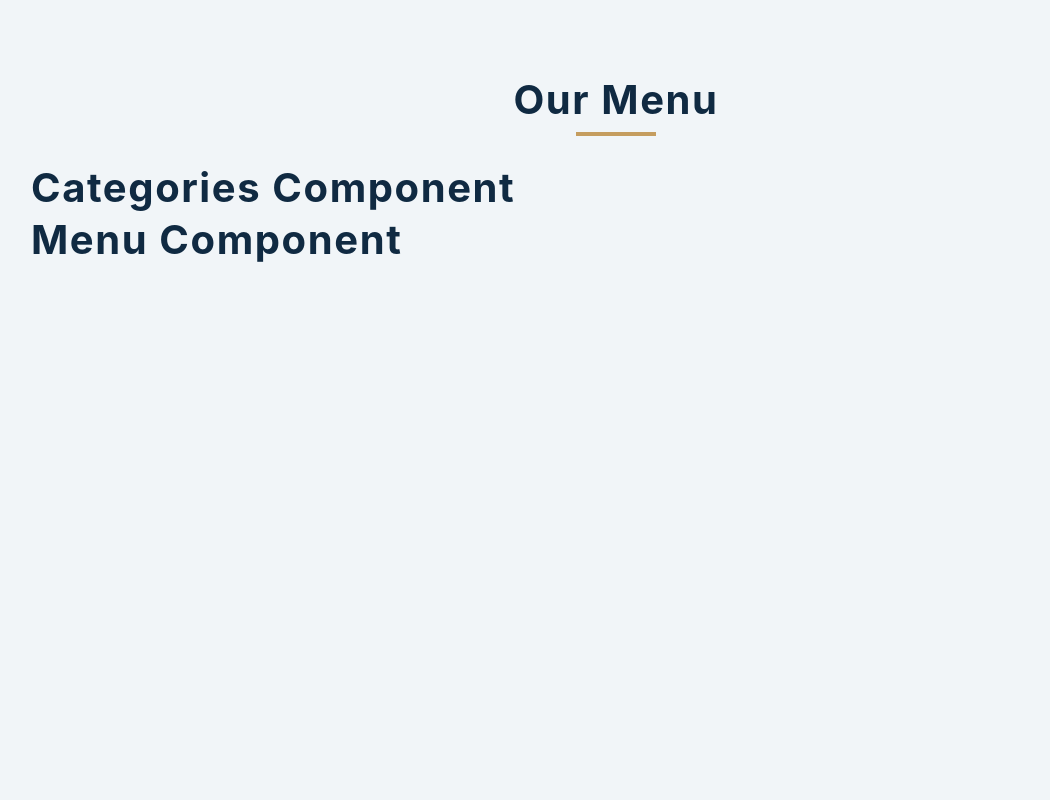
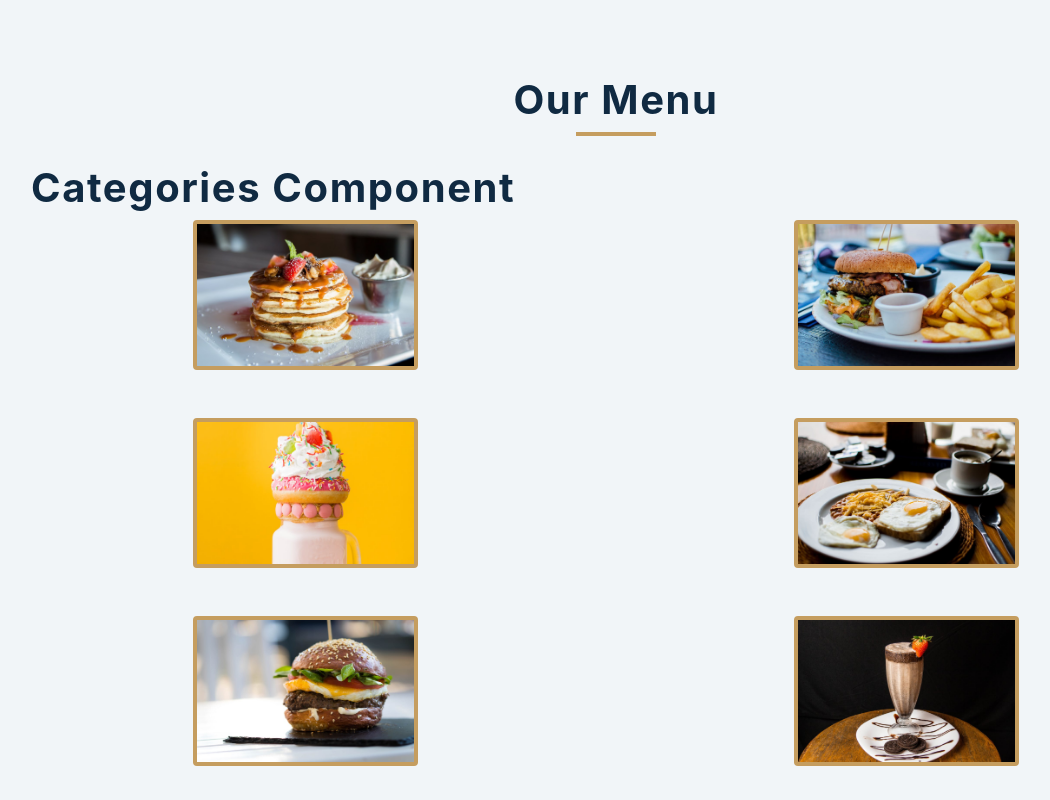
Before and after one commit to SadiKISLAR/menu-project-with-react-smilga, a React (Create React App) app: page / in a window 1280 px wide. Shown: the top 800 px of the page, without its empty margins (24-1074 px from the left). Built offline with nearby package versions, Linux system fonts and the light colour scheme; the HTML template or start-up script is replaced by a standard one.

Commit message:
images done

```diff
--- a/src/Menu.js
+++ b/src/Menu.js
@@ -1,7 +1,17 @@
 import React from 'react';
 
-const Menu = () => {
-  return <h2>menu component</h2>;
+const Menu = ({ items }) => {
+  return <div className='section-center'>
+    {items.map((menuItem) => {
+      const { id, title, img, desc } = menuItem;
+      return <article key={id} className="menu-item">
+        <img src={img} alt={title} className='photo' />
+      </article>
+
+
+    })}
+
+  </div>;
 };
 
 export default Menu;
```
